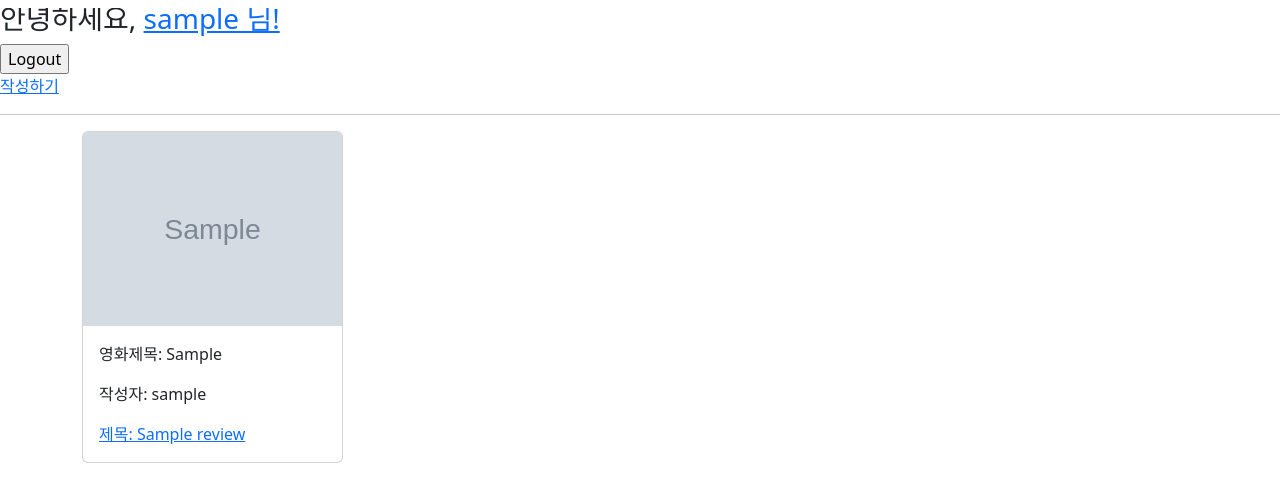
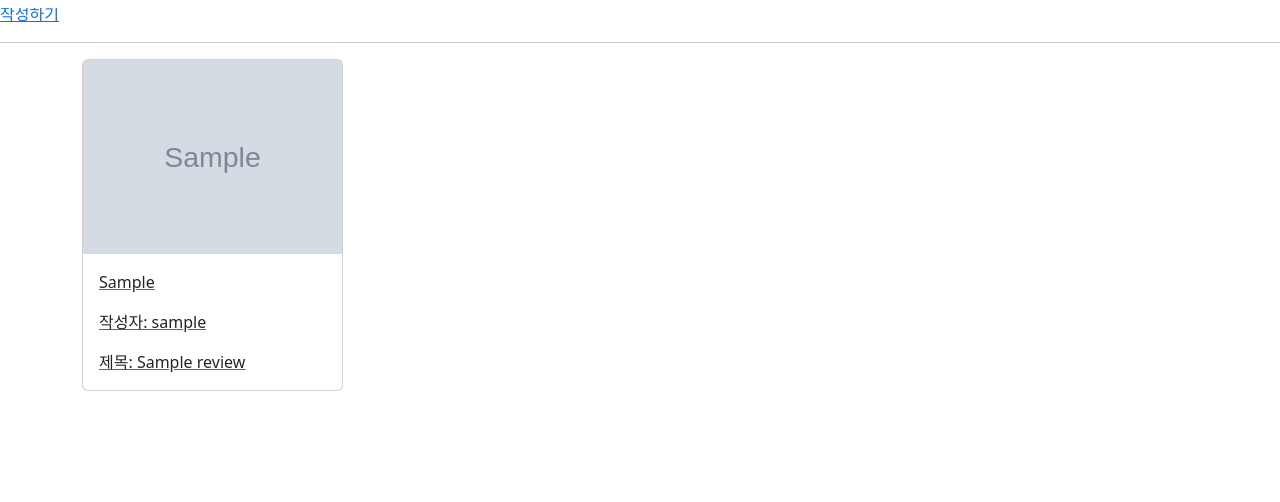
Before and after one commit to arrmadillo/django03, a Django app: page /reviews/ in a window 1280 px wide. Shown: the part 54-556 px from the top of the page. Run offline with Django 3.2, Linux system fonts and the light colour scheme; a user stored in the database is signed in; tables that the repository leaves empty hold one stand-in row (values such as "Sample post"); grey boxes marked "Sample" are stand-in pictures.

Commit message:
카드 링크이동

```diff
--- a/reviews/templates/reviews/index.html
+++ b/reviews/templates/reviews/index.html
@@ -1,19 +1,10 @@
 {% extends 'base.html' %}
 {% block content %}
 
-<h1>박스오피스 순위</h1>
+<h1>영화 리뷰</h1>
 {% if request.user.is_authenticated %}
-  <h3>
-    안녕하세요, <a href="{% url 'accounts:profile' %}">{{ user }} 님!</a>
-  </h3>
-  <form action="{% url 'accounts:logout' %}" method="POST">
-    {% csrf_token %}
-    <input type="submit" value="Logout">
-  </form>
   <a href="{% url 'reviews:create' %}">작성하기</a>
   {% else %}
-  <a href="{% url 'accounts:login' %}">Login</a>
-  <a href="{% url 'accounts:signup' %}">Signup</a>
   {% endif %}
   <hr>
 
@@ -22,22 +13,23 @@
       <div class="row g-4">
   {% for review in reviews %}
       <div class="col-md-3 col-sm-6 col-12">
-          <div class="card">
+        <a href="{% url 'reviews:detail' review.pk %}">
+          <div class="card" onclick="redirectToDetailPage('{{ review.pk }}')">
             {% if review.image %}
             <img src="{{ review.image.url }}" class="card-img-top" alt="image">
             {% endif %}
             <div class="card-body">
-              <p class="card-text">영화제목: {{review.movie}}</p>
+              <p class="card-text">{{review.movie}}</p>
               <p class="card-text">작성자: {{review.user}}</p>
-              <a href="{% url 'reviews:detail' review.pk %}">
-                <p class="card-text">제목: {{review.title}}</p>
-              </a>
+              <p class="card-text">제목: {{review.title}}</p>
             </div>
           </div>
+        </a>
       </div>
   {% empty %}
   <p>아직 리뷰가 없어요.</p>
   {% endfor %}
       </div>
   </div>
+
 {% endblock content %}
```
